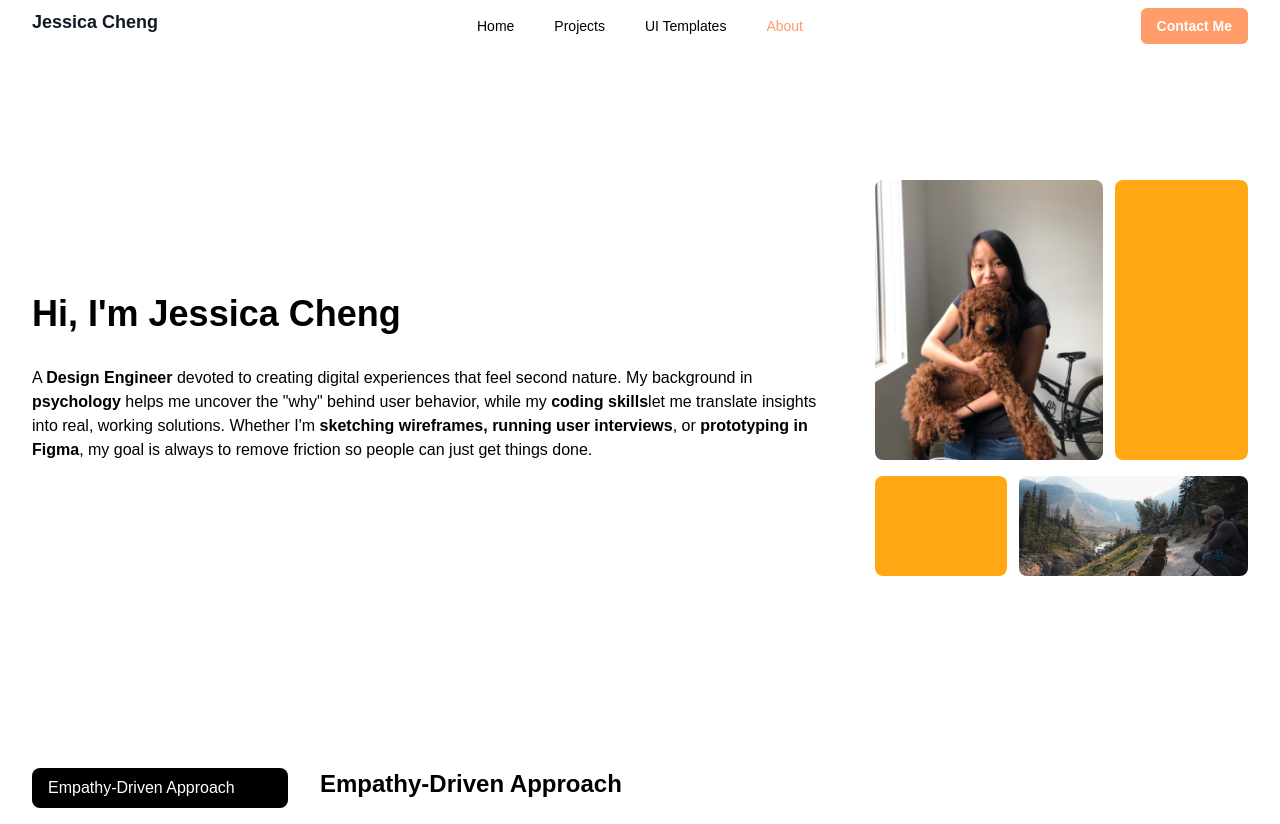
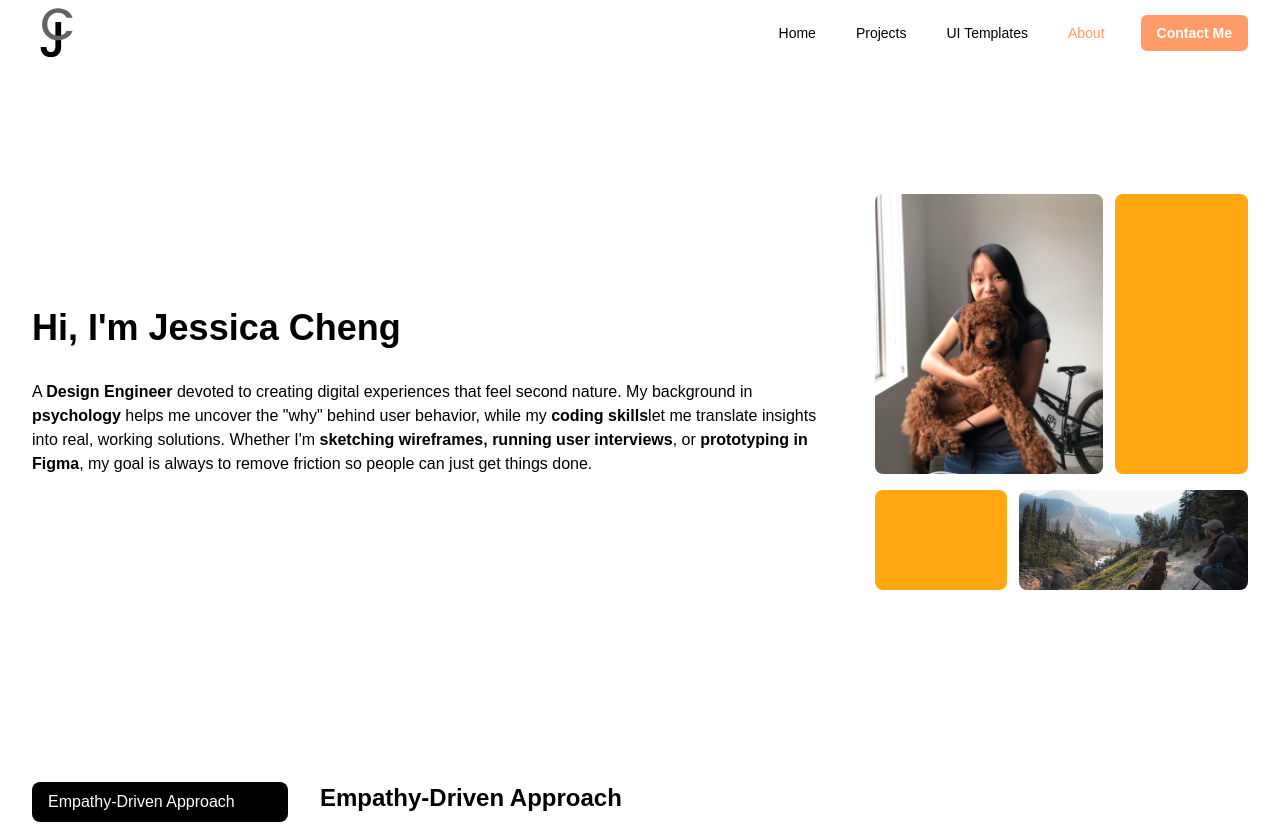
Before and after one commit to to-be-coder/portfolio, a Next.js app: page /about in a window 1280 px wide. Shown: the top 824 px of the page. Built offline with nearby package versions, Linux system fonts and the light colour scheme.

Commit message:
logoupdate

```diff
--- a/src/components/ui/header.tsx
+++ b/src/components/ui/header.tsx
@@ -1,5 +1,6 @@
 'use client'
 
+import Image from 'next/image'
 import Link from 'next/link'
 import { usePathname } from 'next/navigation'
 import { useState } from 'react'
@@ -60,12 +61,12 @@ export default function Header() {
   return (
     <header>
       <div className="px-8 flex justify-between py-2" aria-label="Global">
-        <div className="flex sm:flex-1">
-          <Link href="/" legacyBehavior passHref className="text-lg font-semibold text-gray-900">
-            <p className="text-lg font-semibold text-gray-900 font-['Helvetica_Neue']">Jessica Cheng</p>
+        <div className="flex ">
+          <Link href="/" legacyBehavior passHref>
+            <Image src="/icon.svg" alt="Jessica Cheng" width={50} height={50} />
           </Link>
         </div>
-        <div className="hidden sm:flex sm:flex-1 justify-center">
+        <div className="hidden sm:flex sm:flex-1 justify-end">
           <NavigationMenu>
             <NavigationMenuList className="list-none">
               <div className="flex gap-2">
@@ -73,16 +74,15 @@ export default function Header() {
                   <NavItem key={item.id} {...item} pathname={pathname} hoveredItem={hoveredItem} onMouseEnter={handleHover} onMouseLeave={handleMouseLeave} />
                 ))}
               </div>
+              <NavigationMenuItem className="list-none flex items-center h-full">
+                <Button asChild className="bg-[#ff9c6a] ml-4 text-white shadow-none border-none hover:bg-[#ff9c6a]/90 font-bold">
+                  <Link href="mailto:jessicacheng.code@gmail.com">Contact Me</Link>
+                </Button>
+              </NavigationMenuItem>
             </NavigationMenuList>
           </NavigationMenu>
         </div>
-        <div className="hidden sm:flex sm:flex-1 justify-end">
-          <NavigationMenuItem className="list-none">
-            <Button asChild className="bg-[#ff9c6a] text-white shadow-none border-none hover:bg-[#ff9c6a]/90 font-bold">
-              <Link href="mailto:jessicacheng.code@gmail.com">Contact Me</Link>
-            </Button>
-          </NavigationMenuItem>
-        </div>
+
         <div className="flex sm:hidden">
           <button type="button" className="-m-2.5 inline-flex items-center justify-center rounded-md p-2.5 text-gray-700" onClick={() => setMobileMenuOpen(!mobileMenuOpen)}>
             <span className="sr-only">Open main menu</span>
```
Also changed, not shown: public/icon.svg (added).
